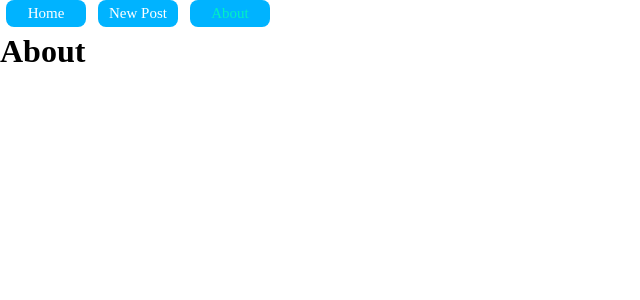
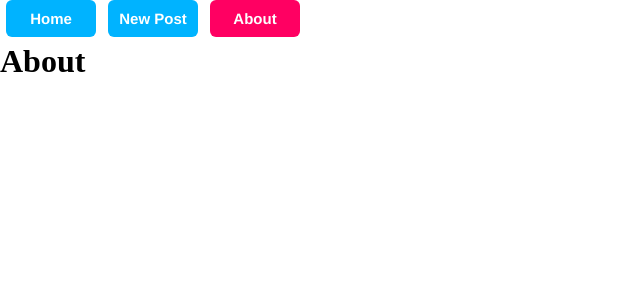
Before and after one commit to hijohnmark/mood-board-app, a React (Create React App) app: page /about in a window 1280 px wide. Shown: the top 300 px of the page, without its empty margins (0-640 px from the left). Built offline with nearby package versions, Linux system fonts and the light colour scheme.

Commit message:
update NavBar.css styling

```diff
--- a/src/css/NavBar.css
+++ b/src/css/NavBar.css
@@ -1,17 +1,20 @@
 .nav-link{
     display: inline-block;
     box-sizing: border-box;
-    border-radius:8px;
-    width: 80px;
-    padding: 5px;
+    border-radius:6px;
+    width: 90px;
+    padding: 10px;
     margin: 0 6px 6px;
     background: rgb(0, 179, 255);
     text-decoration: none;
     text-align: center;
     font-size: min(10vw, 15px) ;
+    font-family: Helvetica, Arial, sans-serif;
+    font-weight: bold;
     color: white;
 }
 
 .active {
-    color: rgba(0, 255, 179, 0.811);
+    color: rgb(253, 254, 254);
+    background: rgb(255, 0, 98);
 }
```
